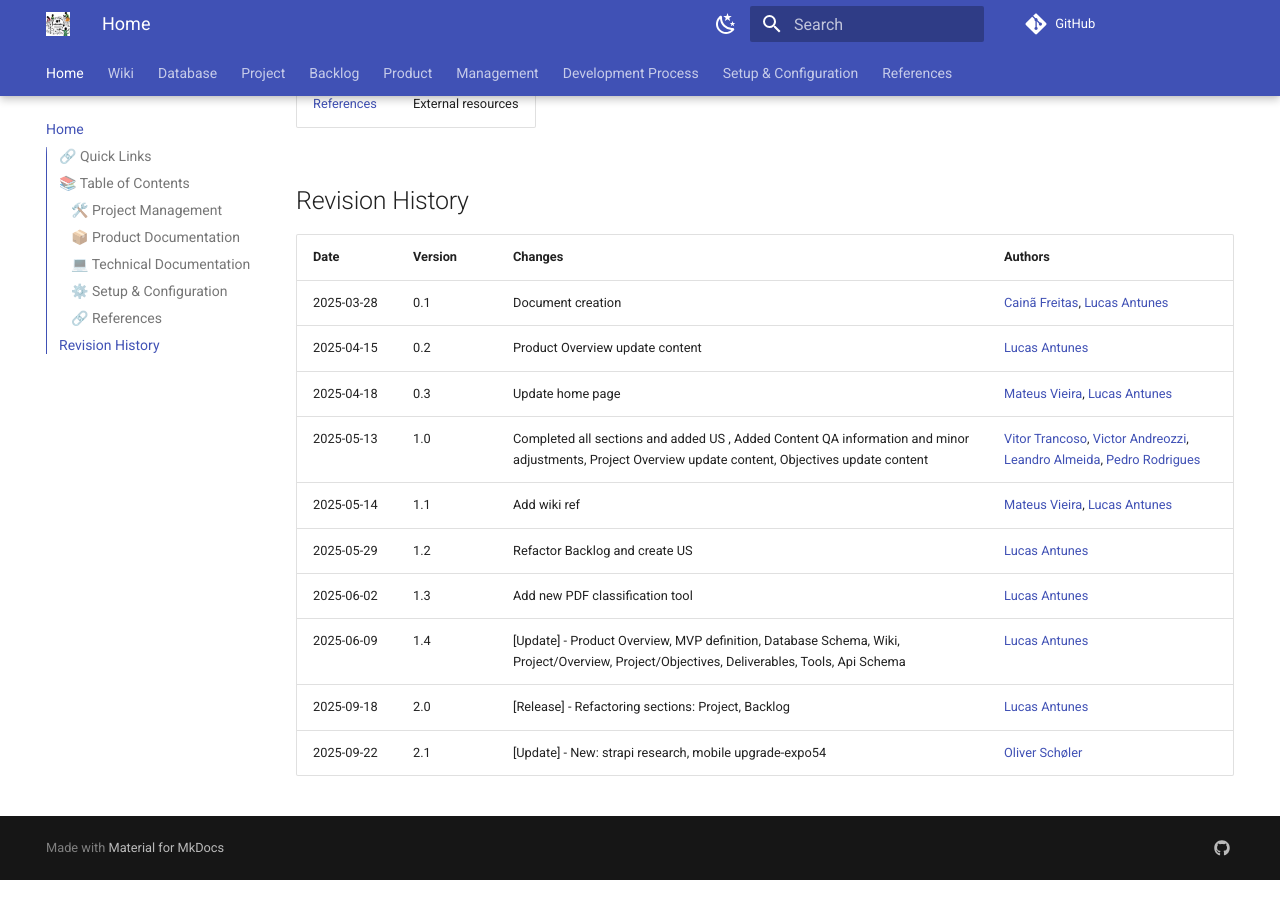
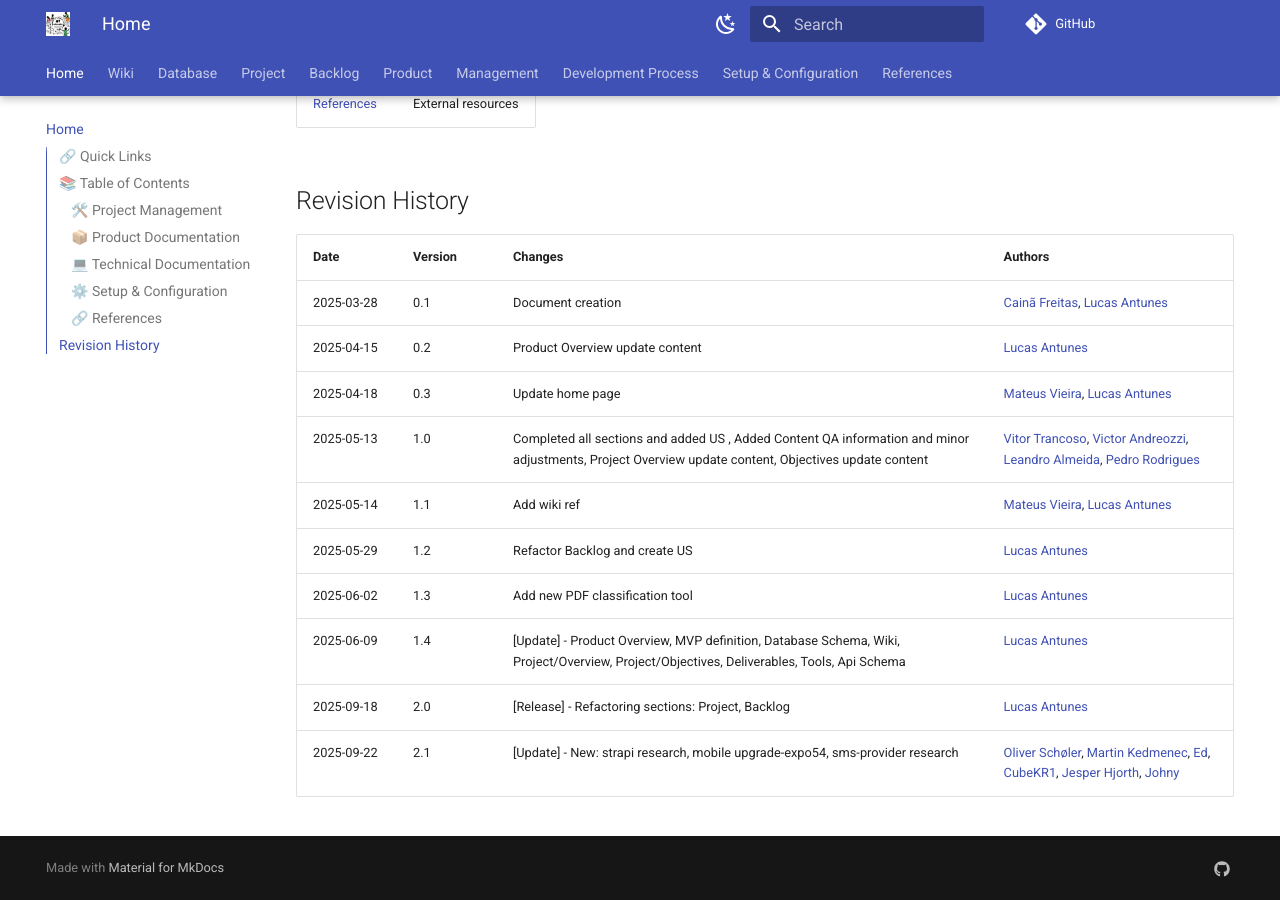
Before and after one commit to ErasmusEgalitarian/educado-docs, an MkDocs documentation site: the page built from docs/index.md, in a window 1280 px wide and 900 px high, scrolled down 2210 px. Built offline with MkDocs 1.6.1 and Material for MkDocs 9.7.7, drawn with Linux system fonts in a browser that asks for light colours; comment, search, counter and statistics services are not loaded.

Commit message:
beta v2.1

```diff
--- a/docs/index.md
+++ b/docs/index.md
@@ -39,8 +39,8 @@ overview to technical and configuration details.
 
 ### 💻 Technical Documentation
 
-| Document                                                                          | Description                          |
-| --------------------------------------------------------------------------------- | ------------------------------------ |
+| Document                                                                  | Description                          |
+| ------------------------------------------------------------------------- | ------------------------------------ |
 | [Accessibility Evaluation Report](development/technical/accessibility.md) | Accessibility evaluation report      |
 | [API Specification](development/technical/api.md)                         | API definitions and guidelines       |
 | [System Architecture](development/technical/architecture.md)              | High-level system design             |
@@ -66,15 +66,15 @@ overview to technical and configuration details.
 
 ## Revision History
 
-| Date       | Version | Changes                                                                                                                                              | Authors                                                                                                                                                                                               |
-|------------|---------|------------------------------------------------------------------------------------------------------------------------------------------------------|-------------------------------------------------------------------------------------------------------------------------------------------------------------------------------------------------------|
-| 2025-03-28 | 0.1     | Document creation                                                                                                                                    | [Cainã Freitas](https://github.com/freitasc), [Lucas Antunes](https://github.com/LucasGSAntunes)                                                                                                      |
-| 2025-04-15 | 0.2     | Product Overview update content                                                                                                                      | [Lucas Antunes](https://github.com/LucasGSAntunes)                                                                                                                                                    |
-| 2025-04-18 | 0.3     | Update home page                                                                                                                                     | [Mateus Vieira](https://github.com/matix0), [Lucas Antunes](https://github.com/LucasGSAntunes)                                                                                                        |
-| 2025-05-13 | 1.0     | Completed all sections and added US , Added Content QA information and minor adjustments, Project Overview update content, Objectives update content | [Vitor Trancoso](https://github.com/Vitor-Trancoso), [Victor Andreozzi](https://github.com/andreozzi), [Leandro Almeida](https://github.com/LeanArs), [Pedro Rodrigues](https://github.com/pedro-prp) |
-| 2025-05-14 | 1.1     | Add wiki ref                                                                                                                                         | [Mateus Vieira](https://github.com/matix0), [Lucas Antunes](https://github.com/LucasGSAntunes)                                                                                                        |
-| 2025-05-29 | 1.2     | Refactor Backlog and create US                                                                                                                       | [Lucas Antunes](https://github.com/LucasGSAntunes)                                                                                                                                                    |
-| 2025-06-02 | 1.3     | Add new PDF classification tool                                                                                                                      | [Lucas Antunes](https://github.com/LucasGSAntunes)                                                                                                                                                    |
-| 2025-06-09 | 1.4     | [Update] - Product Overview, MVP definition, Database Schema, Wiki, Project/Overview, Project/Objectives, Deliverables, Tools, Api Schema            | [Lucas Antunes](https://github.com/LucasGSAntunes)                                                                                                                                                    |
-| 2025-09-18 | 2.0     | [Release] - Refactoring sections: Project, Backlog                                                                                                   | [Lucas Antunes](https://github.com/LucasGSAntunes)                                                                                                                                                    |
-| 2025-09-22 | 2.1     | [Update] - New: strapi research, mobile upgrade-expo54                                                                                                                    | [Oliver Schøler](https://github.com/ollioddi)                                                                                                                                                         |
+| Date       | Version | Changes                                                                                                                                              | Authors                                                                                                                                                                                                                                                        |
+| ---------- | ------- | ---------------------------------------------------------------------------------------------------------------------------------------------------- | -------------------------------------------------------------------------------------------------------------------------------------------------------------------------------------------------------------------------------------------------------------- |
+| 2025-03-28 | 0.1     | Document creation                                                                                                                                    | [Cainã Freitas](https://github.com/freitasc), [Lucas Antunes](https://github.com/LucasGSAntunes)                                                                                                                                                               |
+| 2025-04-15 | 0.2     | Product Overview update content                                                                                                                      | [Lucas Antunes](https://github.com/LucasGSAntunes)                                                                                                                                                                                                             |
+| 2025-04-18 | 0.3     | Update home page                                                                                                                                     | [Mateus Vieira](https://github.com/matix0), [Lucas Antunes](https://github.com/LucasGSAntunes)                                                                                                                                                                 |
+| 2025-05-13 | 1.0     | Completed all sections and added US , Added Content QA information and minor adjustments, Project Overview update content, Objectives update content | [Vitor Trancoso](https://github.com/Vitor-Trancoso), [Victor Andreozzi](https://github.com/andreozzi), [Leandro Almeida](https://github.com/LeanArs), [Pedro Rodrigues](https://github.com/pedro-prp)                                                          |
+| 2025-05-14 | 1.1     | Add wiki ref                                                                                                                                         | [Mateus Vieira](https://github.com/matix0), [Lucas Antunes](https://github.com/LucasGSAntunes)                                                                                                                                                                 |
+| 2025-05-29 | 1.2     | Refactor Backlog and create US                                                                                                                       | [Lucas Antunes](https://github.com/LucasGSAntunes)                                                                                                                                                                                                             |
+| 2025-06-02 | 1.3     | Add new PDF classification tool                                                                                                                      | [Lucas Antunes](https://github.com/LucasGSAntunes)                                                                                                                                                                                                             |
+| 2025-06-09 | 1.4     | [Update] - Product Overview, MVP definition, Database Schema, Wiki, Project/Overview, Project/Objectives, Deliverables, Tools, Api Schema            | [Lucas Antunes](https://github.com/LucasGSAntunes)                                                                                                                                                                                                             |
+| 2025-09-18 | 2.0     | [Release] - Refactoring sections: Project, Backlog                                                                                                   | [Lucas Antunes](https://github.com/LucasGSAntunes)                                                                                                                                                                                                             |
+| 2025-09-22 | 2.1     | [Update] - New: strapi research, mobile upgrade-expo54, sms-provider research                                                                        | [Oliver Schøler](https://github.com/ollioddi), [Martin Kedmenec](https://github.com/audio-engineer), [Ed](https://github.com/edmxa), [CubeKR1](https://github.com/CubeKR1), [Jesper Hjorth](https://github.com/hjorth30), [Johny](http://github.com/Johny1511) |
```
Also changed, not shown: docs/development/technical/architecture.md (+12 -12 lines), docs/management/issue-tracking.md (+7 -7 lines), docs/management/workflow.md (+7 -7 lines).
